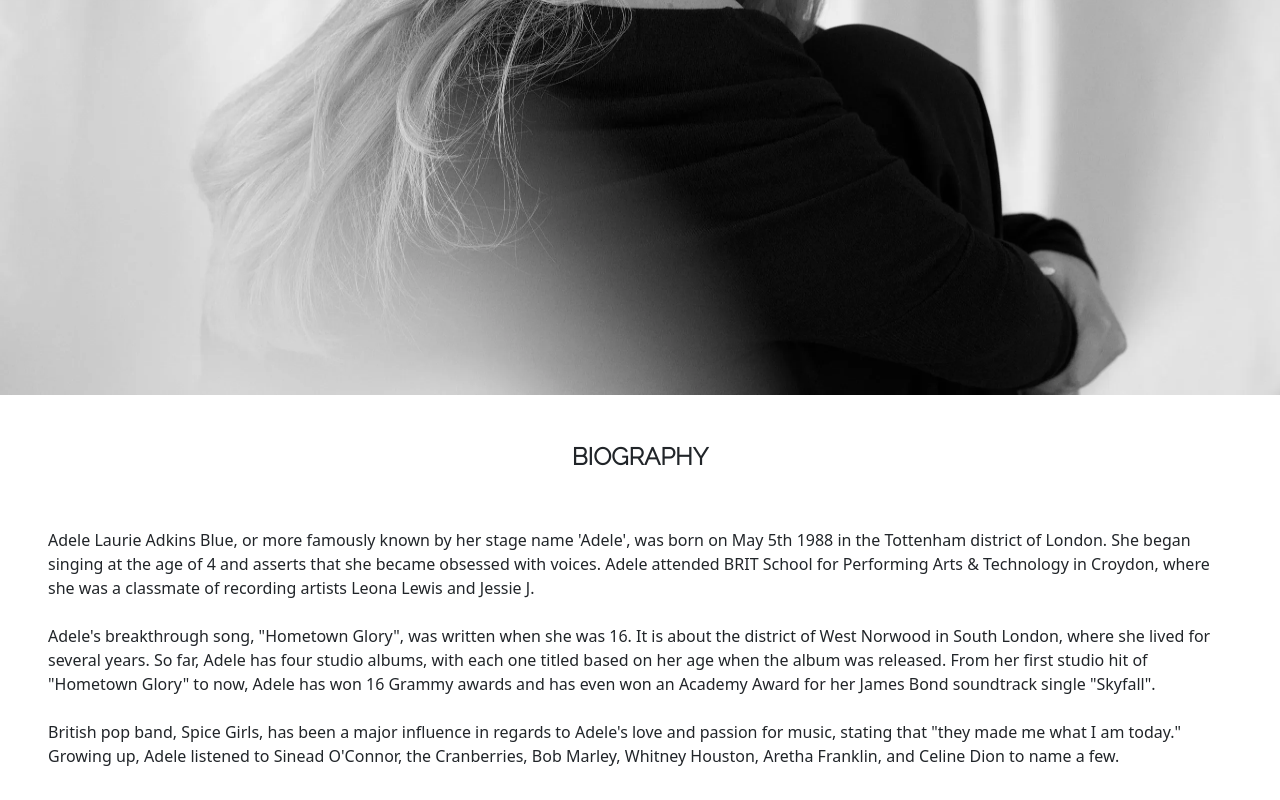
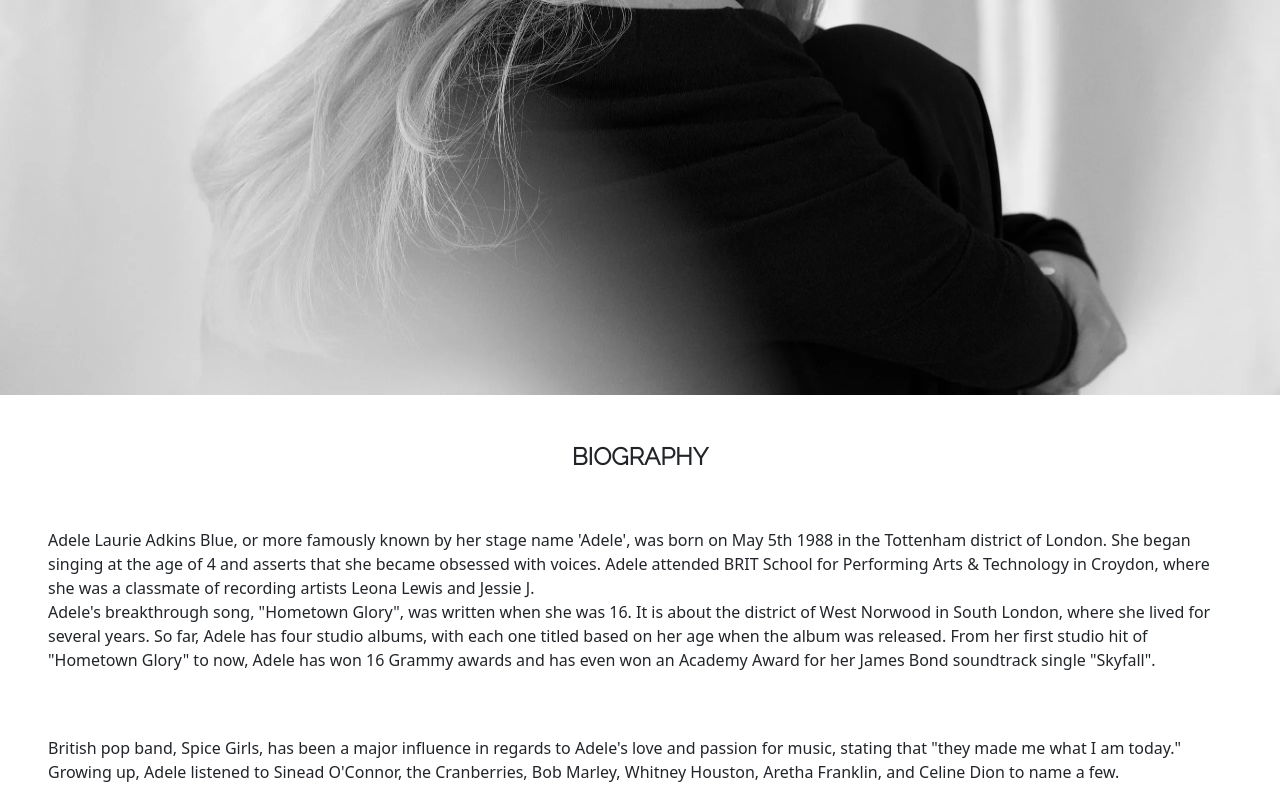
Before and after one commit to Raiza-D/all-about-adele, a React (Create React App) app: page / in a window 1280 px wide. Shown: the part 405-1205 px from the top of the page. Built offline with nearby package versions, Linux system fonts and the light colour scheme; a web font is replaced by a local one.

Commit message:
Place second paragraph in its own p tag.

```diff
--- a/src/components/Bio.jsx
+++ b/src/components/Bio.jsx
@@ -4,17 +4,31 @@ import "../styles/Bio.css";
 export default function Bio() {
   return (
     <div className="ms-5 me-5">
-        <h6 className="bio-title pt-5 pb-5">BIOGRAPHY</h6>
+      <h6 className="bio-title pt-5 pb-5">BIOGRAPHY</h6>
+      <p>
+        Adele Laurie Adkins Blue, or more famously known by her stage name
+        'Adele', was born on May 5th 1988 in the Tottenham district of London.
+        She began singing at the age of 4 and asserts that she became obsessed
+        with voices. Adele attended BRIT School for Performing Arts & Technology
+        in Croydon, where she was a classmate of recording artists Leona Lewis
+        and Jessie J.
         <p>
-          Adele Laurie Adkins Blue, or more famously known by her stage name 'Adele', was born on May 5th 1988 in the Tottenham district of London. She began singing at the age of 4 and asserts that she became obsessed with voices. Adele attended BRIT School for Performing Arts & Technology in Croydon, where she was a classmate of recording artists Leona Lewis and Jessie J.
-          <br />
-          <br />
-          Adele's breakthrough song, "Hometown Glory", was written when she was 16. It is about the district of West Norwood in South London, where she lived for several years. So far, Adele has four studio albums, with each one titled based on her age when the album was released. From her first studio hit of "Hometown Glory" to now, Adele has won 16 Grammy awards and has even won an Academy Award for her James Bond soundtrack single "Skyfall".
-          <br />
-          <br />
-          British pop band, Spice Girls, has been a major influence in regards to Adele's love and passion for music, stating that "they made me what I am today." Growing up, Adele listened to Sinead O'Connor, the Cranberries, Bob Marley, Whitney Houston, Aretha Franklin, and Celine Dion to name a few.
-
+          Adele's breakthrough song, "Hometown Glory", was written when she was
+          16. It is about the district of West Norwood in South London, where
+          she lived for several years. So far, Adele has four studio albums,
+          with each one titled based on her age when the album was released.
+          From her first studio hit of "Hometown Glory" to now, Adele has won 16
+          Grammy awards and has even won an Academy Award for her James Bond
+          soundtrack single "Skyfall".
         </p>
+        <br />
+        <br />
+        British pop band, Spice Girls, has been a major influence in regards to
+        Adele's love and passion for music, stating that "they made me what I am
+        today." Growing up, Adele listened to Sinead O'Connor, the Cranberries,
+        Bob Marley, Whitney Houston, Aretha Franklin, and Celine Dion to name a
+        few.
+      </p>
     </div>
   );
 }
```
